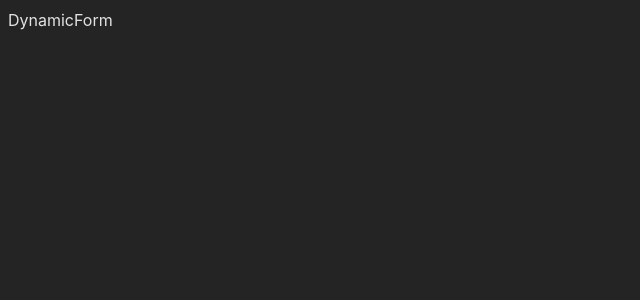
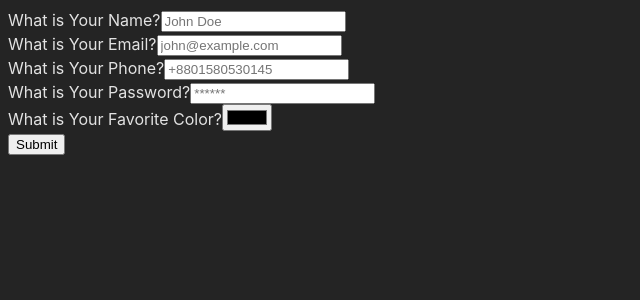
Before and after one commit to rakibul-wdp/full-stack-army, a React (Vite) app in the folder 30-frontend-3-react-functional-component/functional-component/: page /json in a window 1280 px wide. Shown: the top 300 px of the page, without its empty margins (0-640 px from the left). Built offline with nearby package versions, Linux system fonts and the light colour scheme.

Commit message:
render dynamic form

```diff
--- a/30-frontend-3-react-functional-component/functional-component/src/components/DynamicForm.jsx
+++ b/30-frontend-3-react-functional-component/functional-component/src/components/DynamicForm.jsx
@@ -1,20 +1,30 @@
 import React from 'react';
 
 const formFields = {
-  "name": {
+  name: {
     "label": "What is Your Name?",
     "type": "text",
     "placeholder": "John Doe"
   },
-  "email": {
+  email: {
     "type": "email",
     "label": "What is Your Email?",
     "placeholder": "john@example.com"
   },
-  "phone": {
+  phone: {
     "type": "tel",
     "label": "What is Your Phone?",
     "placeholder": "+8801580530145"
+  },
+  password: {
+    type: "password",
+    label: "What is Your Password?",
+    placeholder: "******"
+  },
+  color: {
+    type: "color",
+    label: "What is Your Favorite Color?",
+    placeholder: "red"
   }
 };
 
@@ -33,11 +43,28 @@ const mapObjectToArray = (obj) => {
   return Object.keys(obj).map((key) => ({ name: key, ...formFields[key] }));
 }
 
-console.log(mapObjectToArray(formFields));
+const DynamicForm = () => {
+  const formData = mapObjectToArray(formFields);
 
-const DynamicForm = () => {
   return (
-    <div>DynamicForm</div>
+    <form>
+      {
+        formData.map((form, index) => (
+          <div key={index}>
+            <label>{form.label}</label>
+            <input
+              type={form.type}
+              name={form.name}
+              id={form.name}
+              placeholder={form.placeholder}
+            />
+          </div>
+        ))
+      }
+      <div>
+        <button type="submit">Submit</button>
+      </div>
+    </form>
   )
 }
 
```
